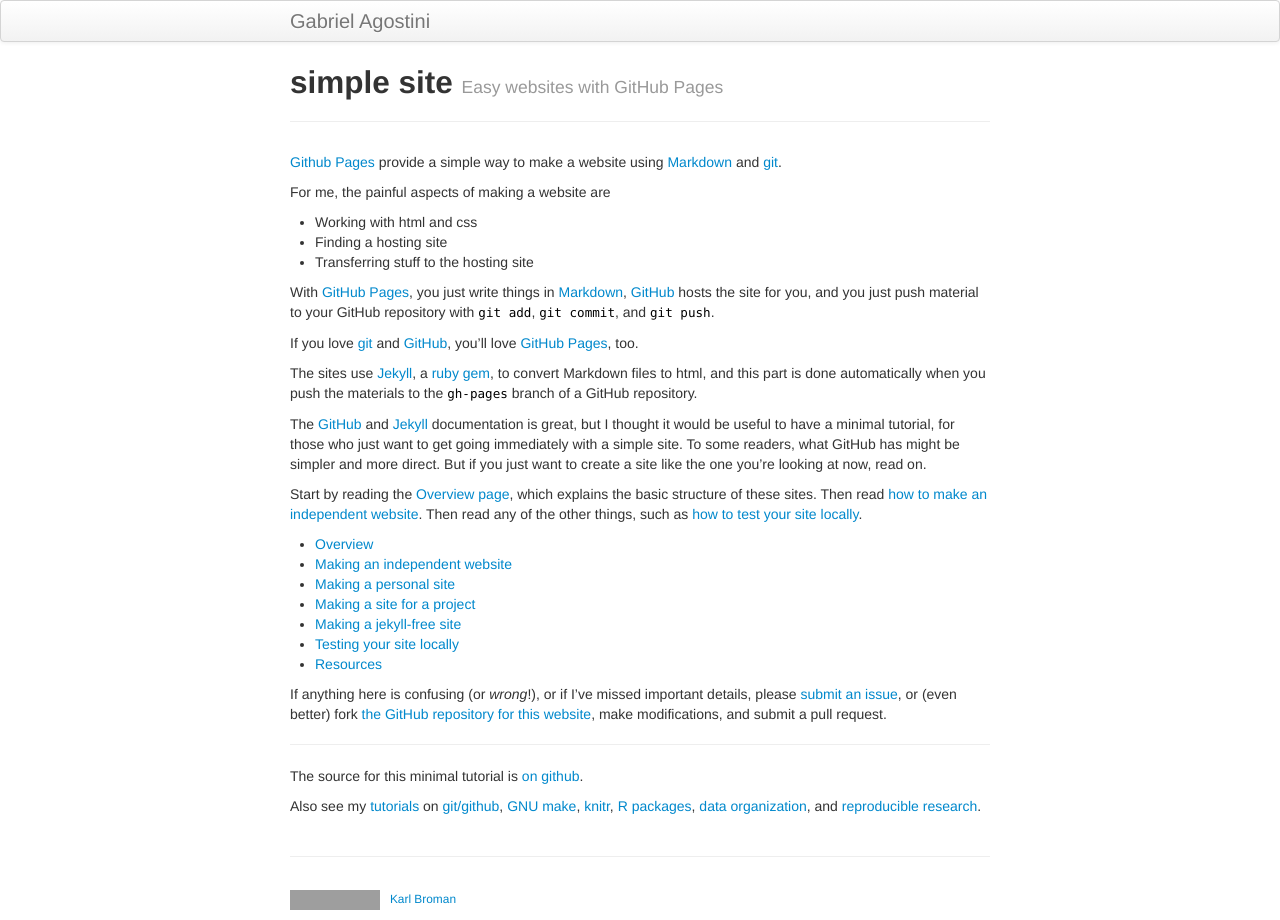
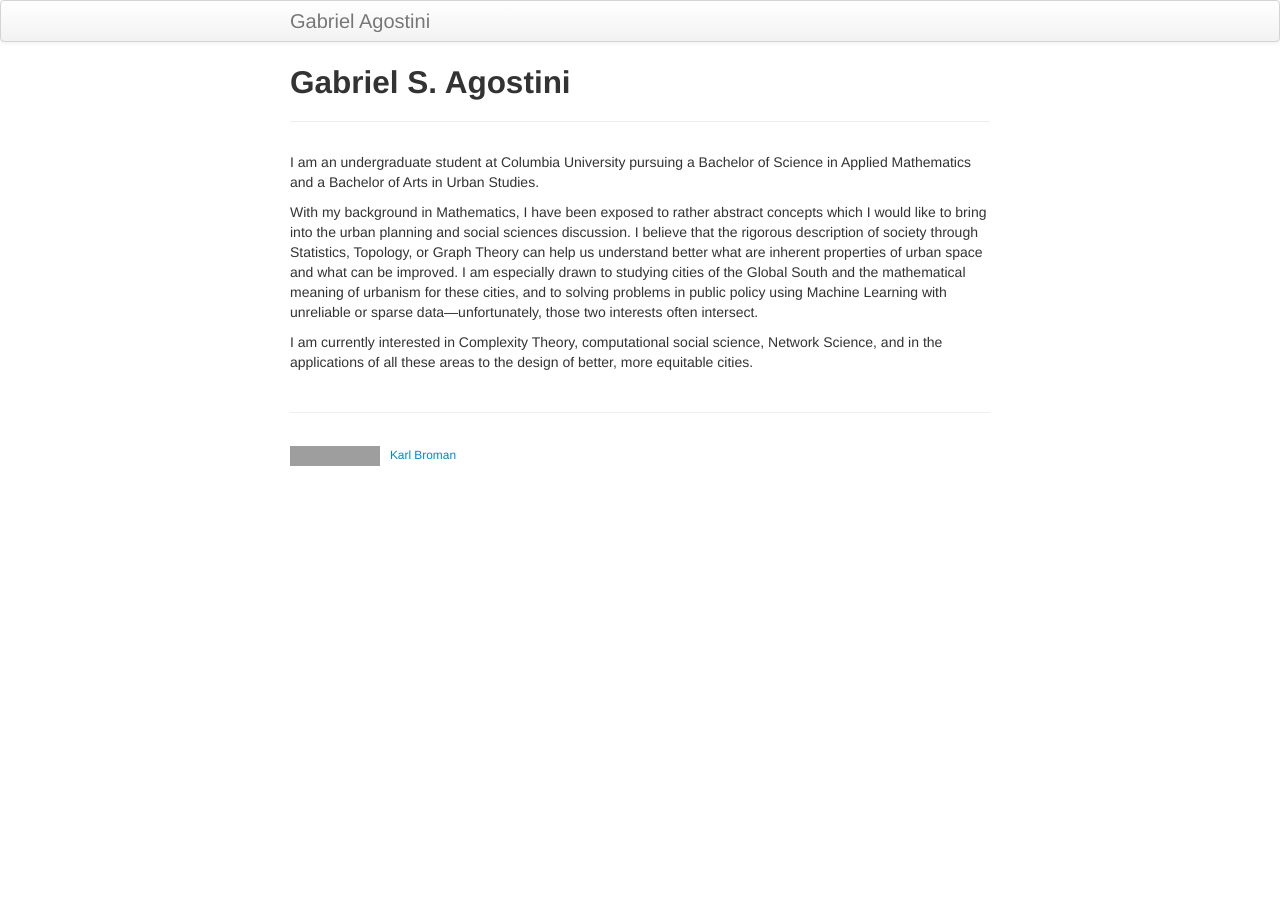
Before and after one commit to gsagostini/gsagostini.github.io, a Jekyll site: the page built from index.md, in a window 1280 px wide. Built offline with Jekyll 4.4.1, drawn with Linux system fonts in a browser that asks for light colours; grey boxes are pictures that could not be loaded.

Commit message:
updated main page
included my standard bio

```diff
--- a/index.md
+++ b/index.md
@@ -1,72 +1,10 @@
 ---
 layout: page
-title: simple site
-tagline: Easy websites with GitHub Pages
-description: Minimal tutorial on making a simple website with GitHub Pages
+title: Gabriel S. Agostini
 ---
 
-[Github Pages](https://pages.github.com) provide a simple way to make a
-website using
-[Markdown](https://daringfireball.net/projects/markdown/) and
-[git](https://git-scm.com).
+I am an undergraduate student at Columbia University pursuing a Bachelor of Science in Applied Mathematics and a Bachelor of Arts in Urban Studies.
 
-For me, the painful aspects of making a website are
+With my background in Mathematics, I have been exposed to rather abstract concepts which I would like to bring into the urban planning and social sciences discussion. I believe that the rigorous description of society through Statistics, Topology, or Graph Theory can help us understand better what are inherent properties of urban space and what can be improved. I am especially drawn to studying cities of the Global South and the mathematical meaning of urbanism for these cities, and to solving problems in public policy using Machine Learning with unreliable or sparse data---unfortunately, those two interests often intersect.
 
-- Working with html and css
-- Finding a hosting site
-- Transferring stuff to the hosting site
-
-With [GitHub Pages](https://pages.github.com), you just write things in
-[Markdown](https://daringfireball.net/projects/markdown/),
-[GitHub](https://github.com) hosts the site for you, and you just push
-material to your GitHub repository with `git add`, `git commit`, and
-`git push`.
-
-If you love [git](https://git-scm.com/) and
-[GitHub](https://github.com), you'll love
-[GitHub Pages](https://pages.github.com), too.
-
-The sites use [Jekyll](https://jekyllrb.com/), a
-[ruby](https://www.ruby-lang.org/en/) [gem](https://rubygems.org/), to
-convert Markdown files to html, and this part is done
-automatically when you push the materials to the `gh-pages` branch
-of a GitHub repository.
-
-The [GitHub](https://pages.github.com) and
-[Jekyll](https://jekyllrb.com) documentation is great, but I thought it
-would be useful to have a minimal tutorial, for those who just want to
-get going immediately with a simple site. To some readers, what GitHub
-has might be simpler and more direct.  But if you just want to create
-a site like the one you're looking at now, read on.
-
-Start by reading the [Overview page](pages/overview.html), which
-explains the basic structure of these sites. Then read
-[how to make an independent website](pages/independent_site.html). Then
-read any of the other things, such as
-[how to test your site locally](pages/local_test.html).
-
-- [Overview](pages/overview.html)
-- [Making an independent website](pages/independent_site.html)
-- [Making a personal site](pages/user_site.html)
-- [Making a site for a project](pages/project_site.html)
-- [Making a jekyll-free site](pages/nojekyll.html)
-- [Testing your site locally](pages/local_test.html)
-- [Resources](pages/resources.html)
-
-If anything here is confusing (or _wrong_!), or if I've missed
-important details, please
-[submit an issue](https://github.com/kbroman/simple_site/issues), or (even
-better) fork [the GitHub repository for this website](https://github.com/kbroman/simple_site),
-make modifications, and submit a pull request.
-
----
-
-The source for this minimal tutorial is [on github](https://github.com/kbroman/simple_site).
-
-Also see my [tutorials](https://kbroman.org/tutorials) on
-[git/github](https://kbroman.org/github_tutorial),
-[GNU make](https://kbroman.org/minimal_make),
-[knitr](https://kbroman.org/knitr_knutshell),
-[R packages](https://kbroman.org/pkg_primer),
-[data organization](https://kbroman.org/dataorg),
-and [reproducible research](https://kbroman.org/steps2rr).
+I am currently interested in Complexity Theory, computational social science, Network Science, and in the applications of all these areas to the design of better, more equitable cities.
```
